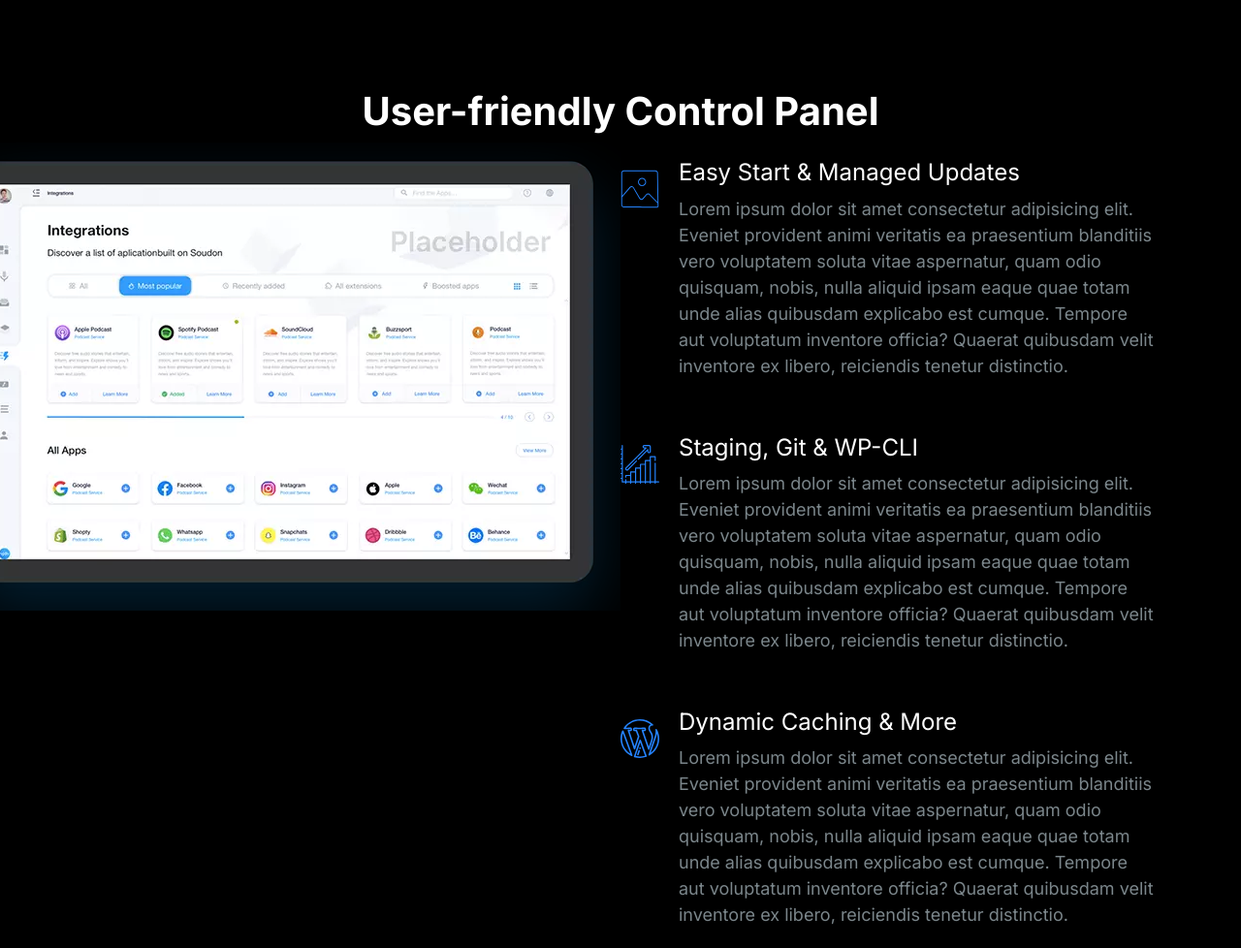
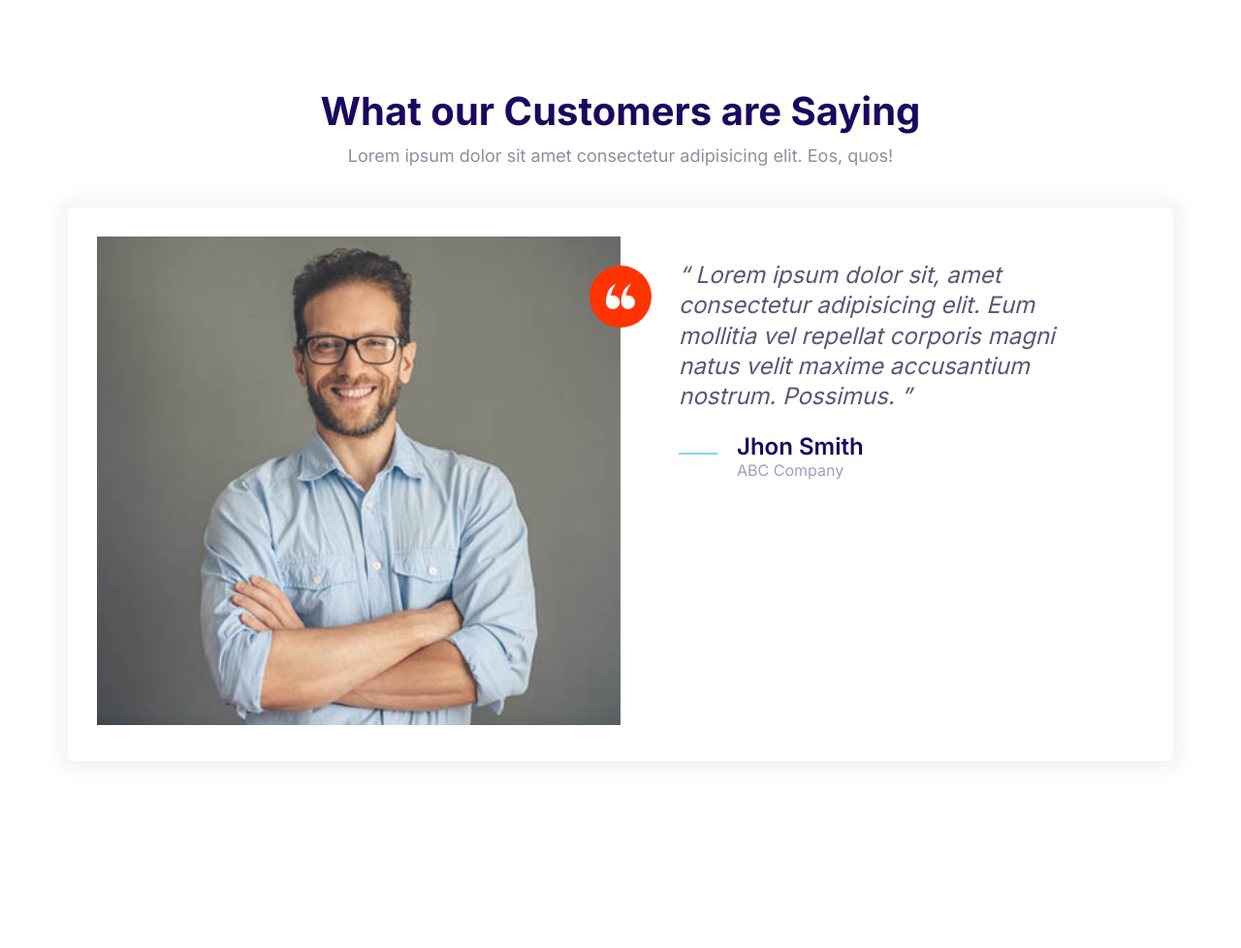
Before and after one commit to SuRiRONHeaRt/Moshify, a plain HTML site: page index.html in a window 1280 px wide. Shown: the top 978 px of the page at 97% size. After the commit the page ends 845 px from the top, so only its background shows below. Drawn offline with Linux system fonts and the light colour scheme.

Commit message:
Finished testimonial block section.

```diff
--- a/css/styles.css
+++ b/css/styles.css
@@ -625,6 +625,7 @@ a {
 
 .block__header {
   text-align: center;
+  margin-bottom: 4rem;
 }
 
 .block__heading {
--- a/index.html
+++ b/index.html
@@ -15,85 +15,46 @@
     <link rel="stylesheet" href="css/styles.css" />
   </head>
   <body>
-    <section class="block block--dark block--skewed-right block-showcase">
+    <section class="block">
       <header class="block__header">
-        <h2>User-friendly Control Panel</h2>
+        <h2>What our Customers are Saying</h2>
+        <p>
+          Lorem ipsum dolor sit amet consectetur adipisicing elit. Eos, quos!
+        </p>
       </header>
-      <div class="container grid grid--1x2">
-        <picture class="block-showcase__image">
-          <source
-            type="image/webp"
-            srcset="images/ipad.webp 1x, images/ipad@2x.webp 2x" />
-          <source
-            type="image/png"
-            srcset="images/ipad.png 1x, images/ipad@2x.png 2x" />
-          <img src="images/ipad.png" alt=""
-        /></picture>
-        <ul class="list">
-          <li>
+      <div class="container">
+        <div class="card testimonial">
+          <div class="grid grid--1x2">
+            <div class="testimonial__image">
+              <img src="images/testimonial.jpg" alt="A happy customer" />
+              <span class="icon-container icon-container--accent">
+                <svg class="icon icon--white icon--small">
+                  <use xlink:href="images/sprite.svg#quotes"></use>
+                </svg>
+              </span>
+            </div>
+            <blockquote class="quote">
+              <p class="quote__text">
+                Lorem ipsum dolor sit, amet consectetur adipisicing elit. Eum
+                mollitia vel repellat corporis magni natus velit maxime
+                accusantium nostrum. Possimus.
+              </p>
+              <footer>
                 <div class="media">
                   <div class="media__image">
-                <svg class="icon icon--primary">
-                  <use xlink:href="images/sprite.svg#snap"></use>
+                    <svg class="icon icon--primary quote__line">
+                      <use xlink:href="images/sprite.svg#line"></use>
                     </svg>
                   </div>
                   <div class="media__body">
-                <h3 class="media__title">Easy Start & Managed Updates</h3>
-                <p>
-                  Lorem ipsum dolor sit amet consectetur adipisicing elit.
-                  Eveniet provident animi veritatis ea praesentium blanditiis
-                  vero voluptatem soluta vitae aspernatur, quam odio quisquam,
-                  nobis, nulla aliquid ipsam eaque quae totam unde alias
-                  quibusdam explicabo est cumque. Tempore aut voluptatum
-                  inventore officia? Quaerat quibusdam velit inventore ex
-                  libero, reiciendis tenetur distinctio.
-                </p>
+                    <h3 class="media__title quote__author">Jhon Smith</h3>
+                    <p class="quote__company">ABC Company</p>
                   </div>
                 </div>
-          </li>
-          <li>
-            <div class="media">
-              <div class="media__image">
-                <svg class="icon icon--primary">
-                  <use xlink:href="images/sprite.svg#growth"></use>
-                </svg>
-              </div>
-              <div class="media__body">
-                <h3 class="media__title">Staging, Git & WP-CLI</h3>
-                <p>
-                  Lorem ipsum dolor sit amet consectetur adipisicing elit.
-                  Eveniet provident animi veritatis ea praesentium blanditiis
-                  vero voluptatem soluta vitae aspernatur, quam odio quisquam,
-                  nobis, nulla aliquid ipsam eaque quae totam unde alias
-                  quibusdam explicabo est cumque. Tempore aut voluptatum
-                  inventore officia? Quaerat quibusdam velit inventore ex
-                  libero, reiciendis tenetur distinctio.
-                </p>
+              </footer>
+            </blockquote>
           </div>
         </div>
-          </li>
-          <li>
-            <div class="media">
-              <div class="media__image">
-                <svg class="icon icon--primary">
-                  <use xlink:href="images/sprite.svg#wordpress"></use>
-                </svg>
-              </div>
-              <div class="media__body">
-                <h3 class="media__title">Dynamic Caching & More</h3>
-                <p>
-                  Lorem ipsum dolor sit amet consectetur adipisicing elit.
-                  Eveniet provident animi veritatis ea praesentium blanditiis
-                  vero voluptatem soluta vitae aspernatur, quam odio quisquam,
-                  nobis, nulla aliquid ipsam eaque quae totam unde alias
-                  quibusdam explicabo est cumque. Tempore aut voluptatum
-                  inventore officia? Quaerat quibusdam velit inventore ex
-                  libero, reiciendis tenetur distinctio.
-                </p>
-              </div>
-            </div>
-          </li>
-        </ul>
       </div>
     </section>
 
```
Also changed, not shown: building-blocks/testimonial-block.html (added, +40 -0 lines). Lines whose indentation alone changed are shown as unchanged.
